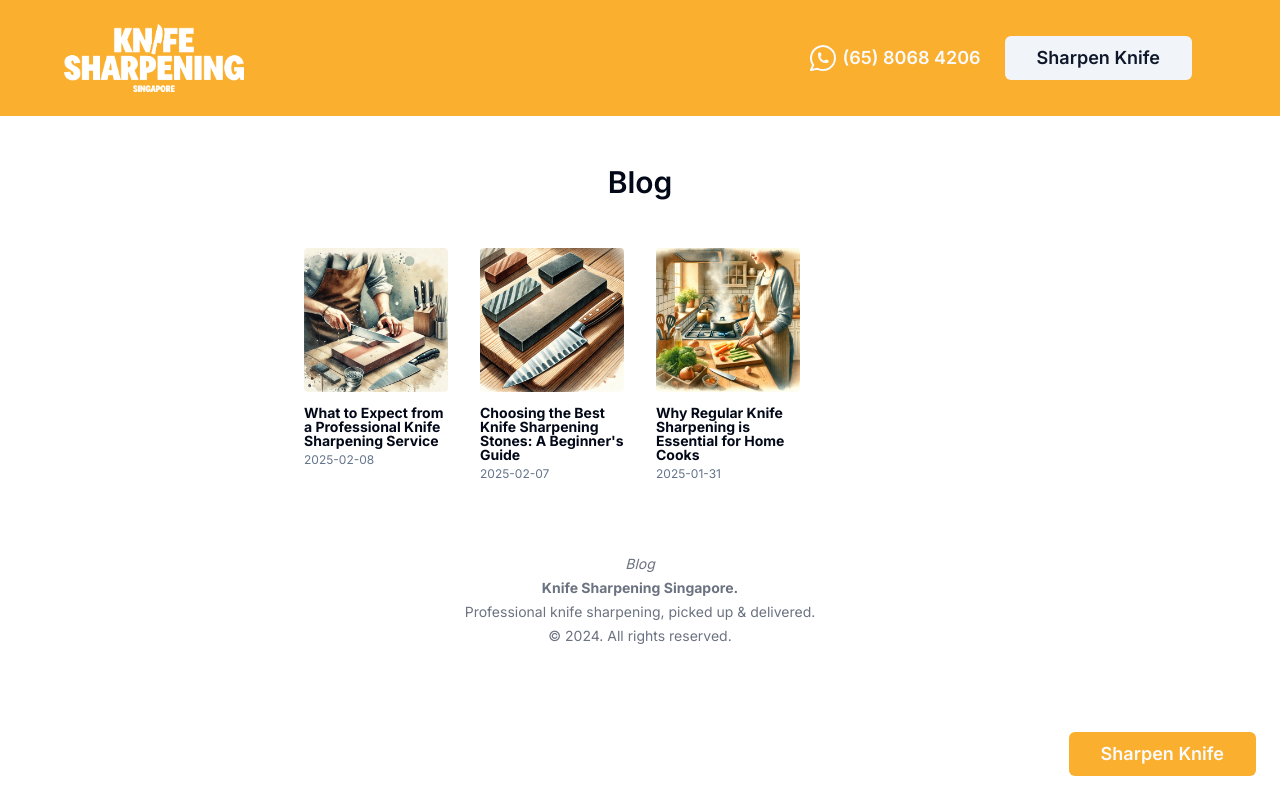
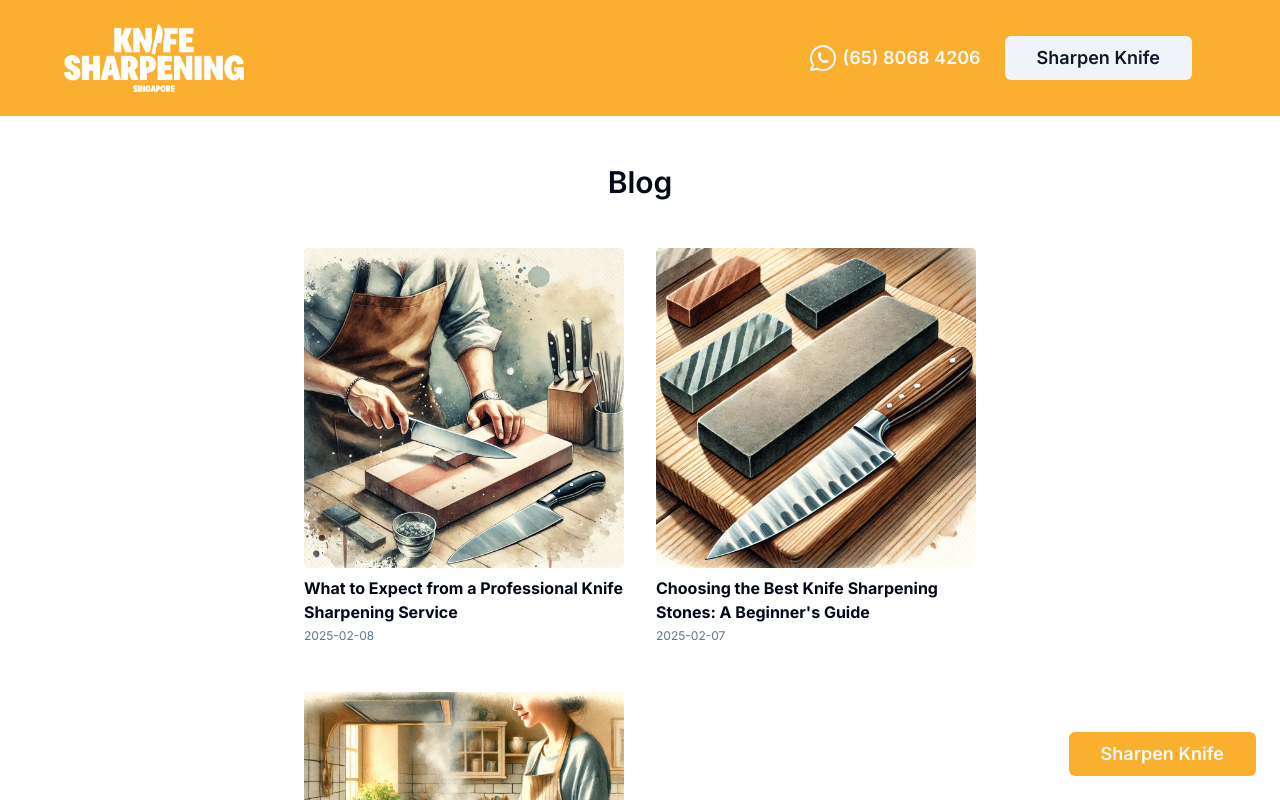
Before and after one commit to seantanyurong/sharp-knife-club, a Next.js app: page /blog in a window 1280 px wide. Shown: the top 800 px of the page. Built offline with nearby package versions, Linux system fonts and the light colour scheme.

Commit message:
Redesign blog

```diff
--- a/app/blog/article_cards.tsx
+++ b/app/blog/article_cards.tsx
@@ -20,21 +20,24 @@ export default async function ArticleCards() {
         const { title, publishedAt, slug } = frontMatter
 
         return (
-          <Link href={`/blog/${slug}`} key={slug} className='flex justify-center'>
-            <div className='inline-block'>
-              <div className='overflow-hidden rounded mb-2 inline-block'>
-                <Image
-                  src={`/blog/thumbnail/${slug}.webp`}
-                  alt={slug}
-                  width={200}
-                  height={200}
-                  className={'h-auto w-auto object-cover aspect-square'}
-                />
-              </div>
-              <div className='space-y-1 text-sm'>
-                <h3 className='font-bold leading-none'>{title}</h3>
-                <p className='text-xs text-muted-foreground'>{publishedAt}</p>
-              </div>
+          <Link
+            href={`/blog/${slug}`}
+            key={slug}
+            className="block w-full max-w-xs mx-auto"
+          >
+            <div className="overflow-hidden rounded mb-2">
+              <Image
+                src={`/blog/thumbnail/${slug}.webp`}
+                alt={slug}
+                width={0}
+                height={0}
+                sizes="100vw"
+                className="w-full h-auto object-cover aspect-square"
+              />
+            </div>
+            <div className="space-y-1 text-sm">
+              <h3 className="font-bold leading-small text-base">{title}</h3>
+              <p className="text-xs text-muted-foreground">{publishedAt}</p>
             </div>
           </Link>
         );
--- a/app/blog/page.tsx
+++ b/app/blog/page.tsx
@@ -9,7 +9,7 @@ function page() {
             <section className='relative'>
               <div className='py-8 md:py-12'>
                 <div className='relative max-w-7xl mx-auto px-4 sm:px-6'>
-                  <div className='grid grid-cols-1 sm:grid-cols-2 md:grid-cols-4 gap-x-8 gap-y-12'>{<ArticleCards />}</div>
+                  <div className='grid grid-cols-1 sm:grid-cols-2 gap-x-8 gap-y-12'>{<ArticleCards />}</div>
                 </div>
               </div>
             </section>
```
